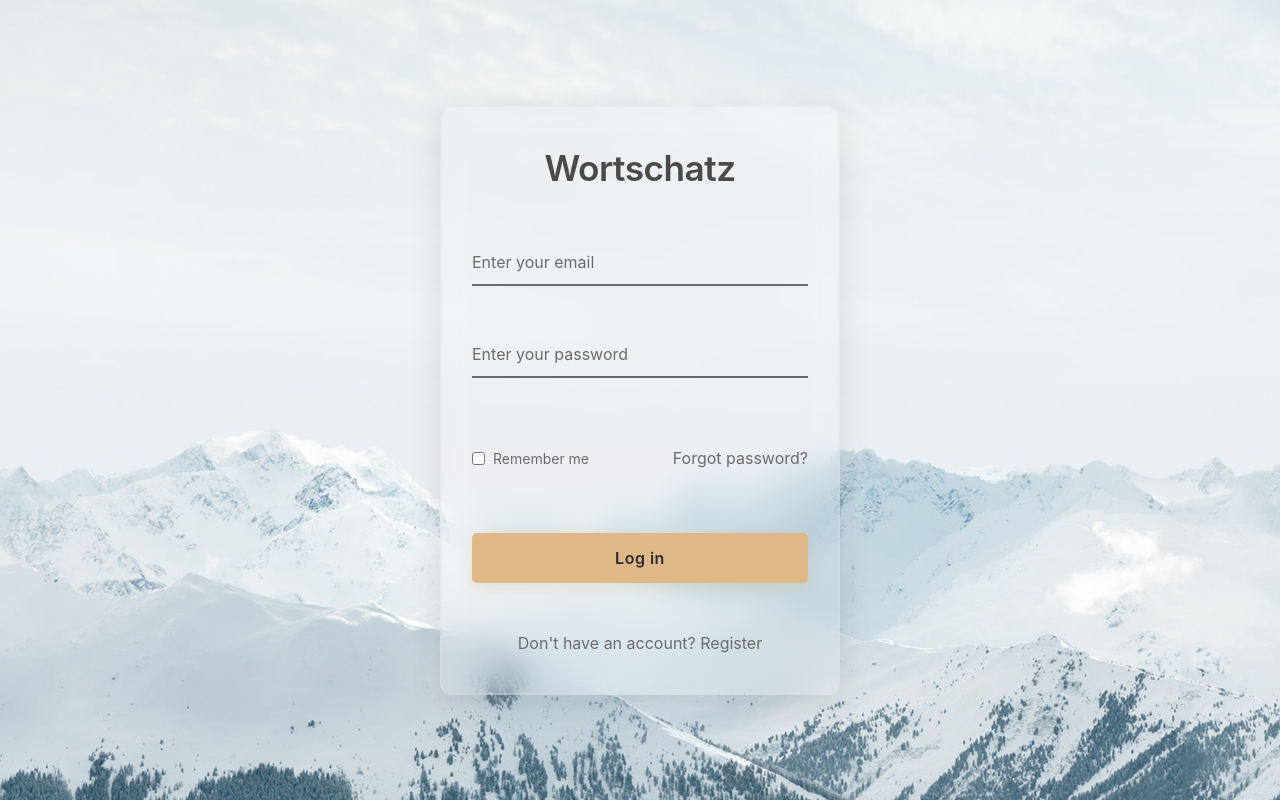
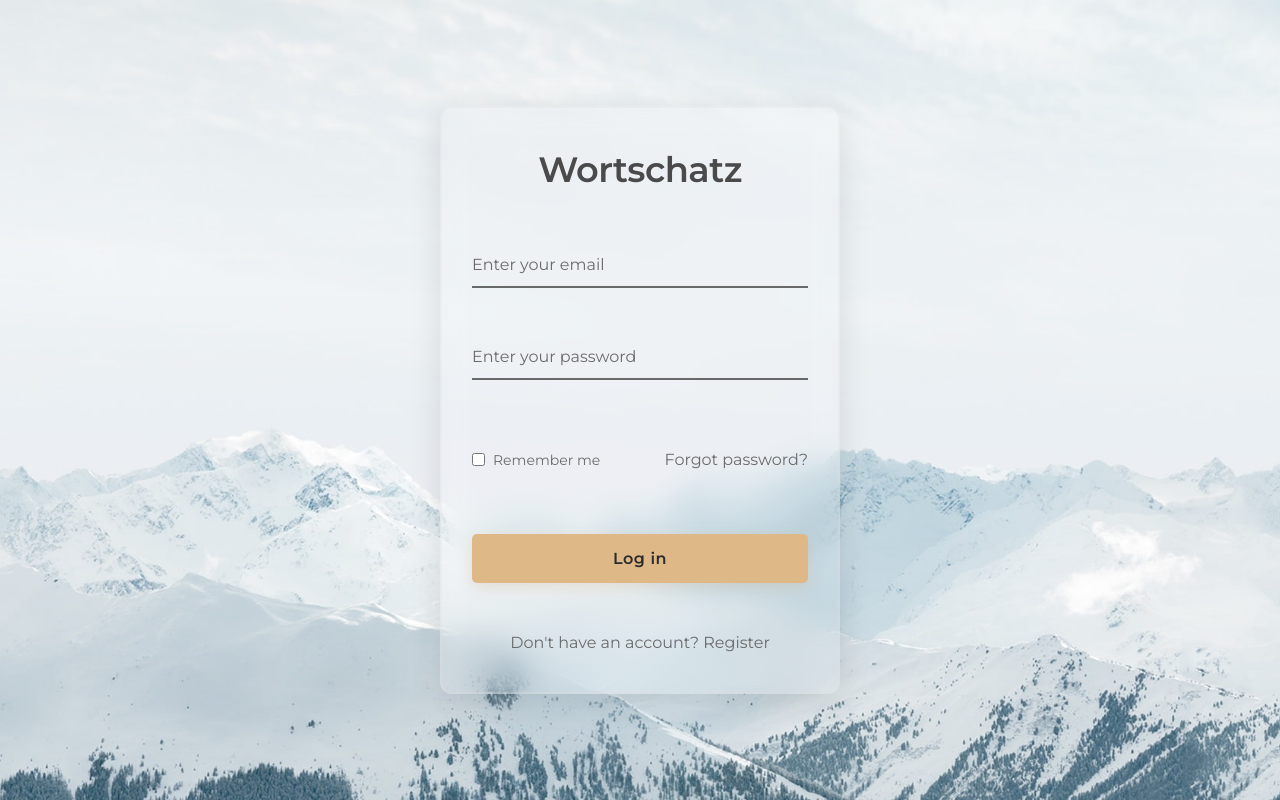
Before and after one commit to m4tice/wortschatz, a Flask app: page /auth/logout in a window 1280 px wide. Run offline with Flask 3, Linux system fonts and the light colour scheme.

Commit message:
feat: css update

```diff
--- a/app/authentication/static/login.css
+++ b/app/authentication/static/login.css
@@ -14,7 +14,7 @@
     margin: 0;
     padding: 0;
     box-sizing: border-box;
-    font-family: var(--font-apple);
+    font-family: var(--font-montserrat) !important;
 }
 
 /* Body layout and background */
@@ -216,6 +216,7 @@ h2 {
     padding: 8px 16px;
     font-size: 11px;
     font-weight: 500;
+    line-height: 15px;
     border-radius: 20px;
     z-index: 1000;
     box-shadow: 0 2px 8px rgba(0, 0, 0, 0.1);
--- a/app/authentication/static/registration.css
+++ b/app/authentication/static/registration.css
@@ -14,7 +14,7 @@
     margin: 0;
     padding: 0;
     box-sizing: border-box;
-    font-family: var(--font-apple);
+    font-family: var(--font-montserrat) !important;
 }
 
 /* Body layout and background */
@@ -157,6 +157,7 @@ h2 {
     padding: 8px 16px;
     font-size: 11px;
     font-weight: 500;
+    line-height: 15px;
     border-radius: 20px;
     z-index: 1000;
     box-shadow: 0 2px 8px rgba(0, 0, 0, 0.1);
--- a/app/home/static/home-private.css
+++ b/app/home/static/home-private.css
@@ -10,7 +10,7 @@
 }
 
 * {
-    font-family: var(--font-apple) !important;
+    font-family: var(--font-montserrat) !important;
 }
 
 body {
@@ -85,6 +85,7 @@ li {
     padding: 8px 16px;
     font-size: 11px;
     font-weight: 500;
+    line-height: 15px;
     border-radius: 20px;
     z-index: 1000;
     box-shadow: 0 2px 8px rgba(0, 0, 0, 0.1);
--- a/app/home/static/home.css
+++ b/app/home/static/home.css
@@ -10,7 +10,7 @@
 }
 
 * {
-    font-family: var(--font-apple) !important;
+    font-family: var(--font-montserrat) !important;
 }
 
 body {
@@ -86,6 +86,7 @@ li {
     padding: 8px 16px;
     font-size: 11px;
     font-weight: 500;
+    line-height: 15px;
     border-radius: 20px;
     z-index: 1000;
     box-shadow: 0 2px 8px rgba(0, 0, 0, 0.1);
```
